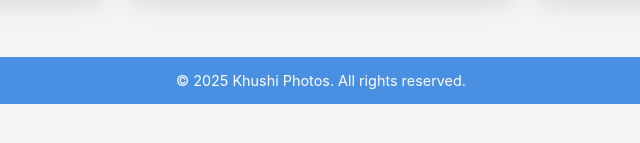
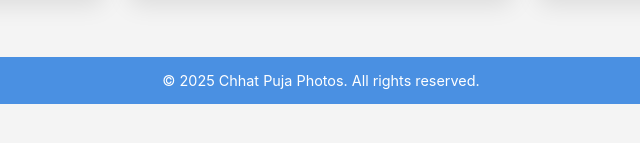
Before and after one commit to inder9518/khushi, a plain HTML site: page INDEX.HTML in a window 1280 px wide. Shown: the part 641-784 px from the top of the page, 319-959 px from the left. Drawn offline with Linux system fonts and the light colour scheme.

Commit message:
Update INDEX.HTML

```diff
--- a/INDEX.HTML
+++ b/INDEX.HTML
@@ -328,7 +328,7 @@
     </section>
 
     <footer>
-        © 2025 Khushi Photos. All rights reserved.
+        © 2025 Chhat Puja Photos. All rights reserved.
     </footer>
     <script>
         const menuToggle = document.getElementById('menuToggle');
```
